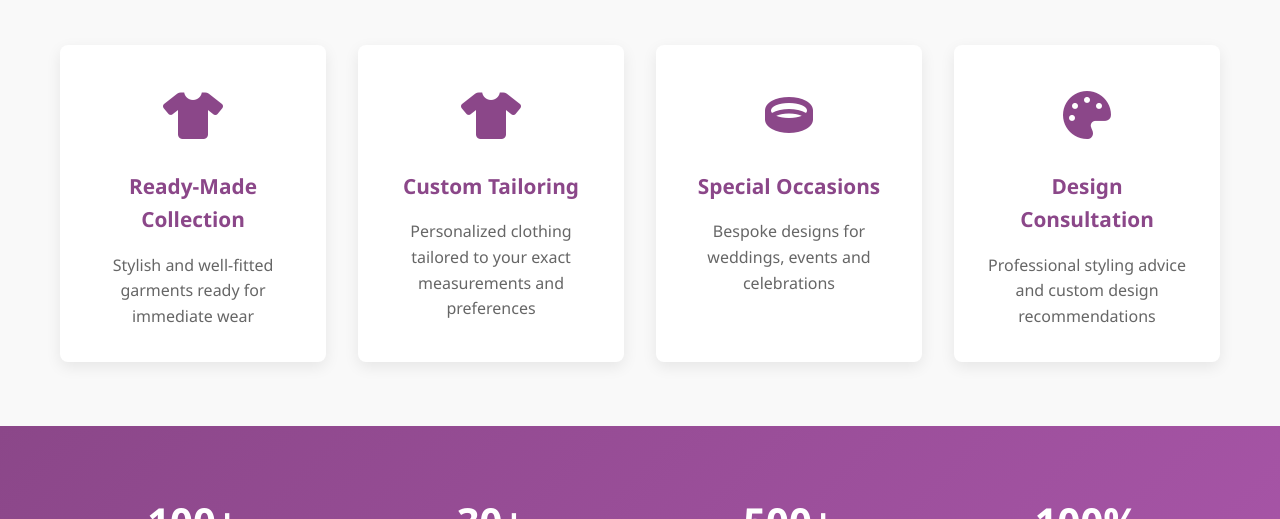
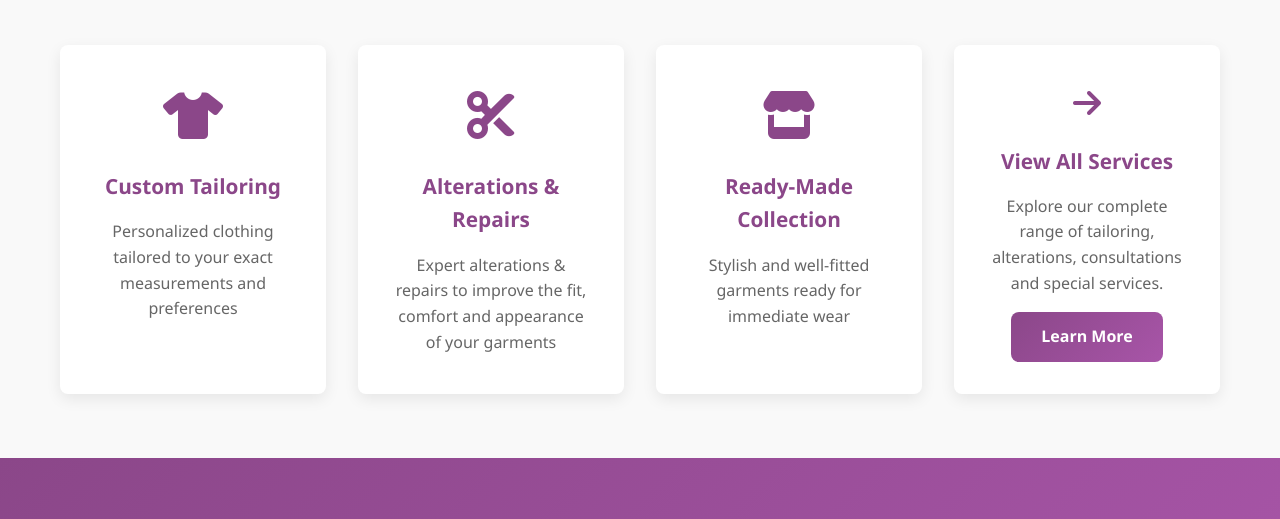
Before and after one commit to WMadaraChamudini/Custom-Clothing-Business, a website: page index.html in a window 1280 px wide. Shown: the part 817-1336 px from the top of the page. Drawn offline with Linux system fonts and the light colour scheme.

Commit message:
Ready-made products

```diff
--- a/index.html
+++ b/index.html
@@ -60,36 +60,53 @@
                     <div class="service-icon">
                         <i class="fas fa-tshirt"></i>
                     </div>
+                    <h3>Custom Tailoring</h3>
+                    <p>Personalized clothing tailored to your exact measurements and preferences</p>
+                </div>
+                <div class="service-card">
+                    <div class="service-icon">
+                        <i class="fas fa-scissors"></i>
+                    </div>
+                    <h3>Alterations & Repairs</h3>
+                    <p>Expert alterations & repairs to improve the fit, comfort and appearance of your garments</p>
+                </div>
+                <div class="service-card">
+                    <div class="service-icon">
+                        <i class="fas fa-store"></i>
+                    </div>
                     <h3>Ready-Made Collection</h3>
                     <p>Stylish and well-fitted garments ready for immediate wear</p>
                 </div>
-                <div class="service-card">
-                    <div class="service-icon">
-                        <i class="fas fa-tshirt"></i>
-                    </div>
-                    <h3>Custom Tailoring</h3>
-                    <p>Personalized clothing tailored to your exact measurements and preferences</p>
-                </div>
-                <!--<div class="service-card">
-                    <div class="service-icon">
-                        <i class="fas fa-scissors"></i>
-                    </div>
-                    <h3>Alterations</h3>
-                    <p>Expert alterations for all types of garments and fabrics</p>
-                </div> -->
+                <!--
                 <div class="service-card">
                     <div class="service-icon">
                         <i class="fas fa-ring"></i>
                     </div>
                     <h3>Special Occasions</h3>
                     <p>Bespoke designs for weddings, events and celebrations</p>
-                </div>
-                <div class="service-card">
+                </div> -->
+                <!--<div class="service-card">
                     <div class="service-icon">
                         <i class="fas fa-palette"></i>
                     </div>
                     <h3>Design Consultation</h3>
                     <p>Professional styling advice and custom design recommendations</p>
+                </div> -->
+                <div class="service-card service-more-card">
+                    <div class="service-icon">
+                        <i class="fas fa-arrow-right"></i>
+                    </div>
+
+                    <h3>View All Services</h3>
+
+                    <p>
+                        Explore our complete range of tailoring,
+                        alterations, consultations and special services.
+                    </p>
+
+                    <a href="services.html" class="btn btn-primary">
+                        Learn More
+                    </a>
                 </div>
             </div>
         </div>
--- a/style.css
+++ b/style.css
@@ -1377,3 +1377,19 @@ body {
 .portfolio-item {
     animation: fadeInUp 0.6s ease-out;
 }
+
+.service-more-card {
+    display: flex;
+    flex-direction: column;
+    justify-content: center;
+    align-items: center;
+    text-align: center;
+}
+
+.service-more-card .service-icon {
+    font-size: 2rem;
+}
+
+.service-more-card .btn {
+    margin-top: 1rem;
+}
```
Also changed, not shown: contact.html (+8 -5 lines).
